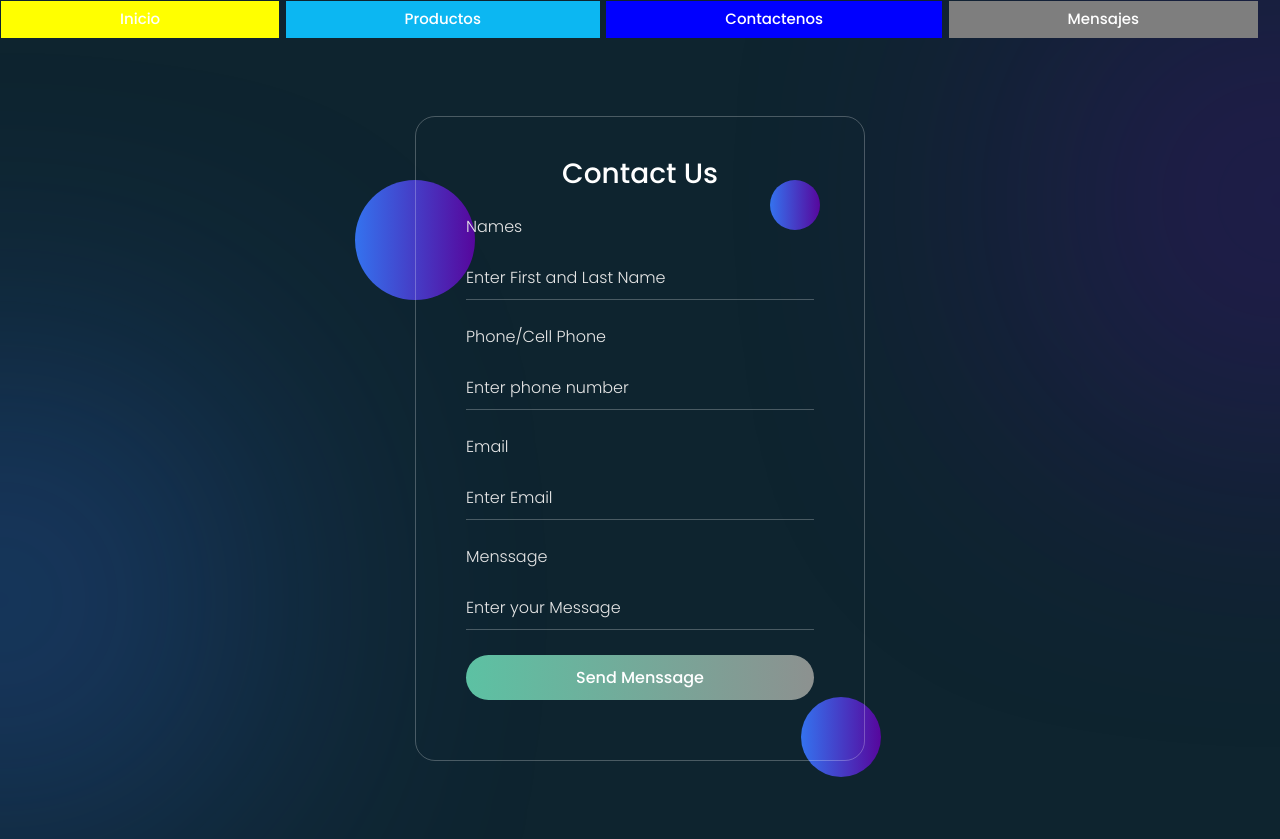
After one commit to Gisaharcruz/ProyectoFinal2022geicl, a PHP site: page /contactenos.php in a window 1280 px wide. The commit adds this page. Run offline with PHP 8.4, Linux system fonts and the light colour scheme.

Commit message:
segunda parte subida

```diff
--- /dev/null
+++ b/contactenos.php
@@ -0,0 +1,51 @@
+<!DOCTYPE html>
+<html lang="es">
+<head>
+    <meta charset="UTF-8">
+    <meta http-equiv="X-UA-Compatible" content="IE=edge">
+    <meta name="viewport" content="width=device-width, initial-scale=1.0">
+    <title>Contact Us</title>
+    <link href="https://cdn.jsdelivr.net/npm/bootstrap@5.0.2/dist/css/bootstrap.min.css" rel="stylesheet" integrity="sha384-EVSTQN3/azprG1Anm3QDgpJLIm9Nao0Yz1ztcQTwFspd3yD65VohhpuuCOmLASjC" crossorigin="anonymous">
+    <link rel="stylesheet" href="css/style.css">
+    <link rel="stylesheet" href="css/estilos.css">
+</head>
+<body>
+<a href="home.php" class="btn10">Inicio</a>
+<a href="productos.php" class="btn11">Productos</a>
+<a href="contactenos.php" class="btn12">Contactenos</a>
+<a href="mensajes.php" class="btn13">Mensajes</a>
+
+<section class="form-main">
+        <div class="form-content">
+            <div class="circle-1"></div>
+            <div class="circle-2"></div>
+            <div class="circle-3"></div>
+            <div class="box">
+                <h3>Contact Us</h3>
+                <form action="home.php" method="POST">
+                    <p class="text-start">Names</p>
+                    <div class="input-box">
+                        <input type="text" placeholder="Enter First and Last Name" class="input-control">
+                    </div>
+                    <p class="text-start">Phone/Cell Phone</p>
+                    <div class="input-box">
+                        <input type="text" placeholder="Enter phone number" class="input-control">
+                    </div>
+                    <p class="text-start">Email</p>
+                    <div class="input-box">
+                        <input type="text" placeholder="Enter Email" class="input-control">
+                    </div>
+                    <p class="text-start">Menssage</p>
+                    <div class="input-box">
+                        <input type="text" placeholder="Enter your Message" class="input-control">
+                    </div>
+                    <button type="submit" class="btn">Send Menssage</button>
+                </form>
+            </div>
+        </div>
+    </section>
+
+    <script src="https://cdn.jsdelivr.net/npm/@popperjs/core@2.9.2/dist/umd/popper.min.js" integrity="sha384-IQsoLXl5PILFhosVNubq5LC7Qb9DXgDA9i+tQ8Zj3iwWAwPtgFTxbJ8NT4GN1R8p" crossorigin="anonymous"></script>
+    <script src="https://cdn.jsdelivr.net/npm/bootstrap@5.0.2/dist/js/bootstrap.min.js" integrity="sha384-cVKIPhGWiC2Al4u+LWgxfKTRIcfu0JTxR+EQDz/bgldoEyl4H0zUF0QKbrJ0EcQF" crossorigin="anonymous"></script>
+</body>
+</html>
--- /dev/null
+++ b/css/style.css
@@ -0,0 +1,247 @@
+.btn1 {
+    background-color: #ffff00;
+    border: none;
+    font-family: 'Poppins', sans-serif;
+    padding: 7px 160px;
+    text-align: center;
+    color: #fff;
+    font-size: 15px;
+    margin: 1px 1px;
+    cursor: pointer;
+}
+
+.btn2 {
+    background-color: #0CB7F2;
+    border: none;
+    font-family: 'Poppins', sans-serif;
+    padding: 7px 170px;
+    text-align: center;
+    color: #fff;
+    font-size: 15px;
+    margin: 1px 1px;
+    cursor: pointer;
+}
+
+.btn3 {
+    background-color: #0000ff;
+    border: none;
+    font-family: 'Poppins', sans-serif;
+    padding: 7px 159px;
+    text-align: center;
+    color: #fff;
+    font-size: 15px;
+    margin: 1px 1px;
+    cursor: pointer;
+}
+
+.btn1:hover {
+    background-color: #ffff39;
+}
+
+.btn2:hover {
+    background-color: #84c6ed;
+}
+
+.btn3:hover {
+    background-color: #3939ff;
+}
+
+.a, .btn1, .btn2, .btn3 {
+    text-decoration: none;
+}
+
+.a, .btn1:hover, .btn2:hover, .btn3:hover {
+    color: #fff;
+}
+
+.h3 {
+    font-family: 'Poppins', sans-serif;
+}
+
+.btn4 {
+    background-color: #ffff00;
+    border: none;
+    font-family: 'Poppins', sans-serif;
+    padding: 7px 180px;
+    text-align: center;
+    color: #fff;
+    font-size: 15px;
+    margin: 1px 1px;
+    cursor: pointer;
+}
+
+.btn5 {
+    background-color: #0CB7F2;
+    border: none;
+    font-family: 'Poppins', sans-serif;
+    padding: 7px 179px;
+    text-align: center;
+    color: #fff;
+    font-size: 15px;
+    margin: 1px 1px;
+    cursor: pointer;
+}
+
+.btn6 {
+    background-color: #0000ff;
+    border: none;
+    font-family: 'Poppins', sans-serif;
+    padding: 7px 179px;
+    text-align: center;
+    color: #fff;
+    font-size: 15px;
+    margin: 1px 1px;
+    cursor: pointer;
+}
+
+.btn4:hover {
+    background-color: #ffff39;
+}
+
+.btn5:hover {
+    background-color: #84c6ed;
+}
+
+.btn6:hover {
+    background-color: #3939ff;
+}
+
+.a, .btn4, .btn5, .btn6 {
+    text-decoration: none;
+}
+
+.a, .btn4:hover, .btn5:hover, .btn6:hover {
+    color: #fff;
+}
+
+/* TIENDAS */
+
+.btn7 {
+    background-color: #ffff00;
+    border: none;
+    font-family: 'Poppins', sans-serif;
+    padding: 7px 176px;
+    text-align: center;
+    color: #fff;
+    font-size: 15px;
+    margin: 1px 1px;
+    cursor: pointer;
+}
+
+.btn8 {
+    background-color: #0CB7F2;
+    border: none;
+    font-family: 'Poppins', sans-serif;
+    padding: 7px 179px;
+    text-align: center;
+    color: #fff;
+    font-size: 15px;
+    margin: 1px 1px;
+    cursor: pointer;
+}
+
+.btn9 {
+    background-color: #0000ff;
+    border: none;
+    font-family: 'Poppins', sans-serif;
+    padding: 7px 176px;
+    text-align: center;
+    color: #fff;
+    font-size: 15px;
+    margin: 1px 1px;
+    cursor: pointer;
+}
+
+.btn7:hover {
+    background-color: #ffff39;
+}
+
+.btn8:hover {
+    background-color: #84c6ed;
+}
+
+.btn9:hover {
+    background-color: #3939ff;
+}
+
+.a, .btn7, .btn8, .btn9 {
+    text-decoration: none;
+}
+
+.a, .btn7:hover, .btn8:hover, .btn9:hover {
+    color: #fff;
+}
+
+/* Contactenos */
+
+.btn10 {
+    background-color: #ffff00;
+    border: none;
+    font-family: 'Poppins', sans-serif;
+    padding: 7px 119px;
+    text-align: center;
+    color: #fff;
+    font-size: 15px;
+    margin: 1px 1px;
+    cursor: pointer;
+}
+
+.btn11 {
+    background-color: #0CB7F2;
+    border: none;
+    font-family: 'Poppins', sans-serif;
+    padding: 7px 119px;
+    text-align: center;
+    color: #fff;
+    font-size: 15px;
+    margin: 1px 1px;
+    cursor: pointer;
+}
+
+.btn12 {
+    background-color: #0000ff;
+    border: none;
+    font-family: 'Poppins', sans-serif;
+    padding: 7px 119px;
+    text-align: center;
+    color: #fff;
+    font-size: 15px;
+    margin: 1px 1px;
+    cursor: pointer;
+}
+
+.btn13 {
+    background-color: #7e7e7e;
+    border: none;
+    font-family: 'Poppins', sans-serif;
+    padding: 7px 119px;
+    text-align: center;
+    color: #fff;
+    font-size: 15px;
+    margin: 1px 1px;
+    cursor: pointer;
+}
+
+.btn10:hover {
+    background-color: #ffff39;
+}
+
+.btn11:hover {
+    background-color: #84c6ed;
+}
+
+.btn12:hover {
+    background-color: #3939ff;
+}
+
+.btn13:hover {
+    background-color: #a8a8a8;
+}
+
+.a, .btn10, .btn11, .btn12, .btn13 {
+    text-decoration: none;
+}
+
+.a, .btn10:hover, .btn11:hover, .btn12:hover, .btn13:hover {
+    color: #fff;
+}
```
Also changed, not shown: home.php (+7 -1 lines), mensajes.php (added, +12 -0 lines), productos.php (added, +21 -0 lines), tiendas.php (added, +15 -0 lines), images/producto1.jpg (added).
